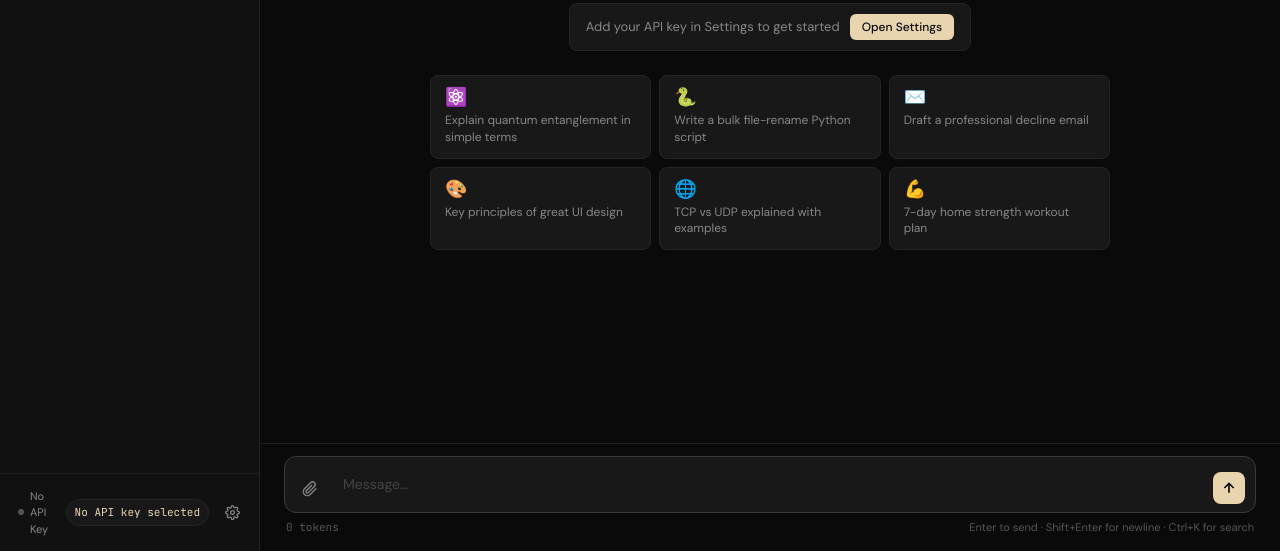
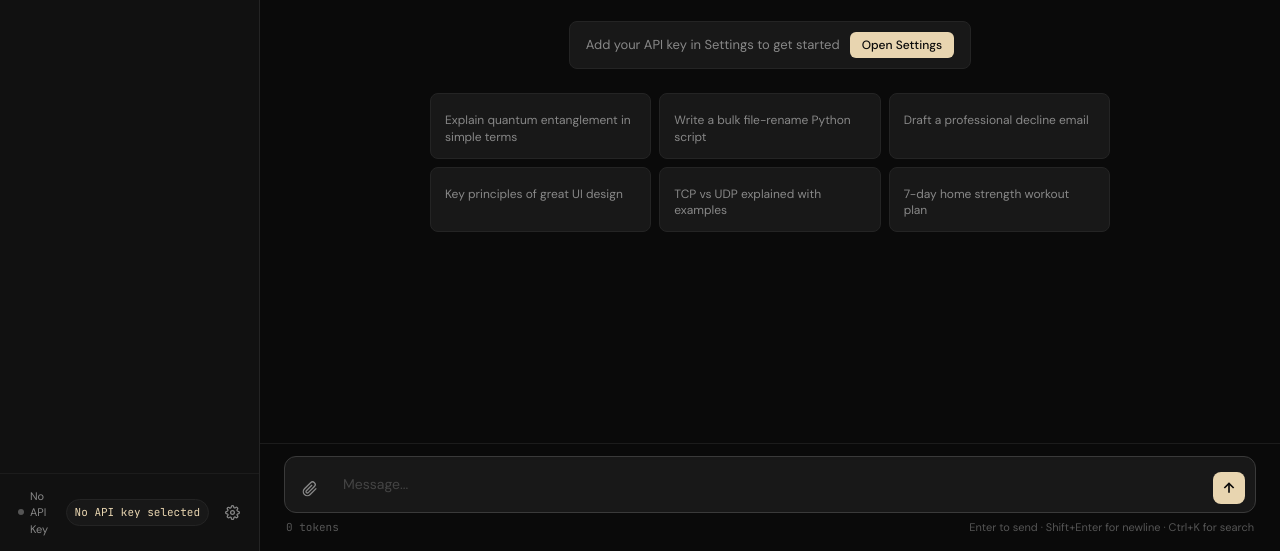
Before and after one commit to Miroredrpo/ai-chat-app, a website: page index.html in a window 1280 px wide. Shown: the part 249-800 px from the top of the page. Drawn offline with nearby package versions, Linux system fonts and the light colour scheme; no server answers.

Commit message:
Add files via upload

```diff
--- a/index.html
+++ b/index.html
@@ -189,28 +189,28 @@
           </div>
           <div id="suggestion-grid">
             <button class="suggestion-card" data-prompt="Explain quantum entanglement in simple terms">
-              <span class="suggestion-icon">⚛️</span>
+              <span class="suggestion-icon"></span>
               <span>Explain quantum entanglement in simple terms</span>
             </button>
             <button class="suggestion-card"
               data-prompt="Write a Python script to rename files in bulk based on a pattern">
-              <span class="suggestion-icon">🐍</span>
+              <span class="suggestion-icon"></span>
               <span>Write a bulk file-rename Python script</span>
             </button>
             <button class="suggestion-card" data-prompt="Help me write a professional email declining a meeting">
-              <span class="suggestion-icon">✉️</span>
+              <span class="suggestion-icon"></span>
               <span>Draft a professional decline email</span>
             </button>
             <button class="suggestion-card" data-prompt="What are the most important principles of good UI design?">
-              <span class="suggestion-icon">🎨</span>
+              <span class="suggestion-icon"></span>
               <span>Key principles of great UI design</span>
             </button>
             <button class="suggestion-card" data-prompt="Explain the difference between TCP and UDP with examples">
-              <span class="suggestion-icon">🌐</span>
+              <span class="suggestion-icon"></span>
               <span>TCP vs UDP explained with examples</span>
             </button>
             <button class="suggestion-card" data-prompt="Give me a 7-day workout plan for building strength at home">
-              <span class="suggestion-icon">💪</span>
+              <span class="suggestion-icon"></span>
               <span>7-day home strength workout plan</span>
             </button>
           </div>
--- /dev/null
+++ b/package.json
@@ -0,0 +1,6 @@
+{
+  "name": "ai-chat-app",
+  "version": "1.0.0",
+  "private": true,
+  "type": "module"
+}
```
Also changed, not shown: README.md, script.js, vercel.json (added), 1 other file.
